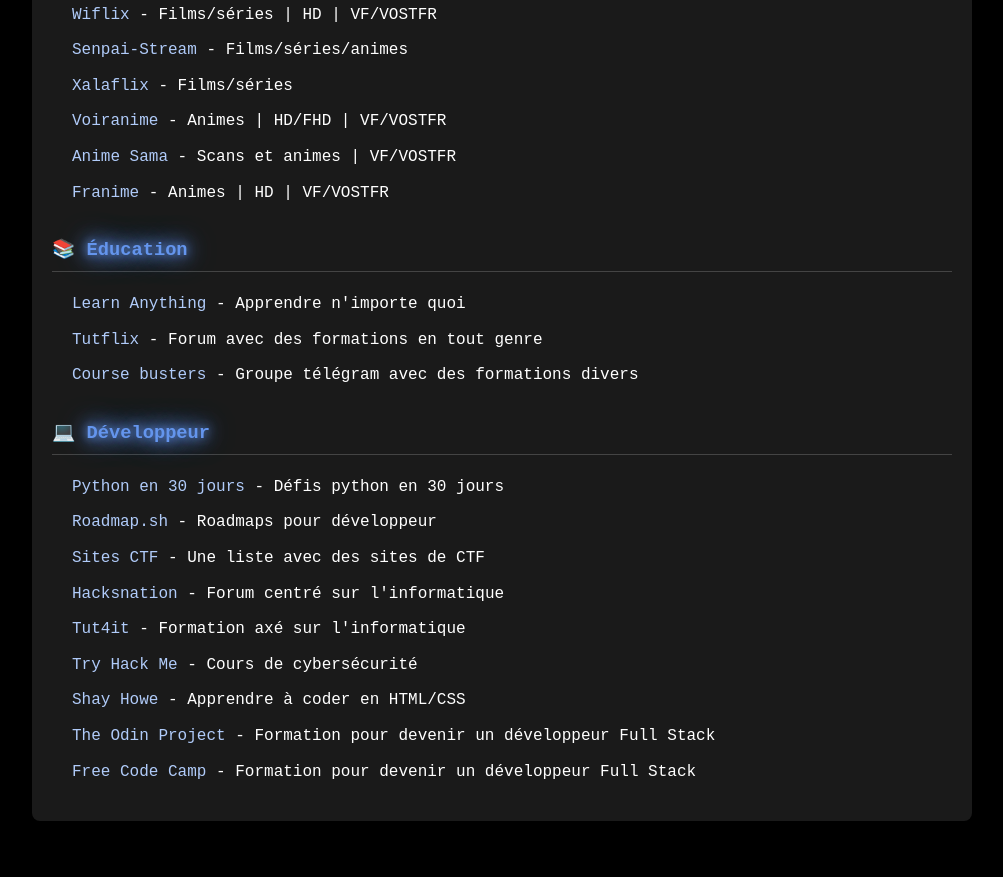
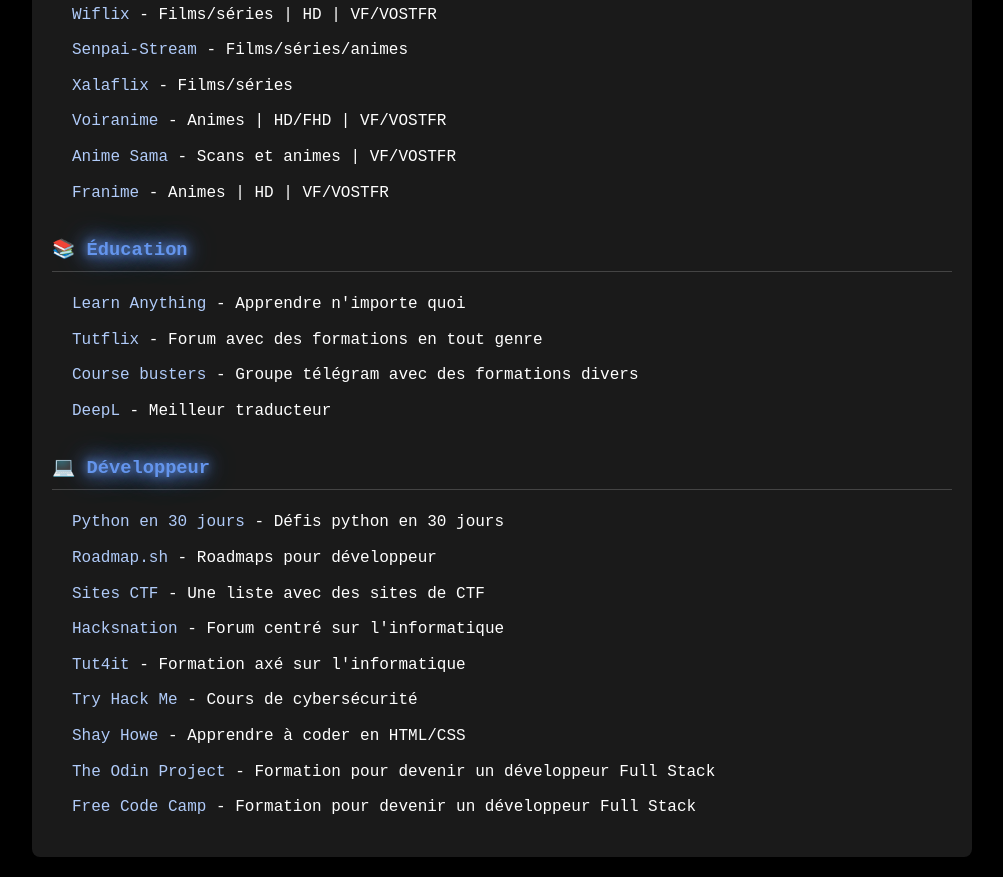
Before and after one commit to 4wip/Azure, a plain HTML site: page index.html in a window 1280 px wide. Shown: the part 566-1443 px from the top of the page, without its empty margins (138-1141 px from the left). Before the commit the page ends 1407 px from the top, so only its background shows below. Drawn offline with Linux system fonts and the light colour scheme.

Commit message:
Update index.html

```diff
--- a/index.html
+++ b/index.html
@@ -36,6 +36,7 @@
             <li><a href="https://learn-anything.xyz/">Learn Anything</a> - Apprendre n'importe quoi</li>
             <li><a href="https://tutflix.org/">Tutflix</a> - Forum avec des formations en tout genre</li>
             <li><a href="https://t.me/coursebusters">Course busters</a> - Groupe télégram avec des formations divers</li>
+            <li><a href="https://www.deepl.com/fr/translator">DeepL</a> - Meilleur traducteur</li>
         </ul>
         <h3><span class="noglow">💻</span> Développeur</h3>
         <ul>
```
